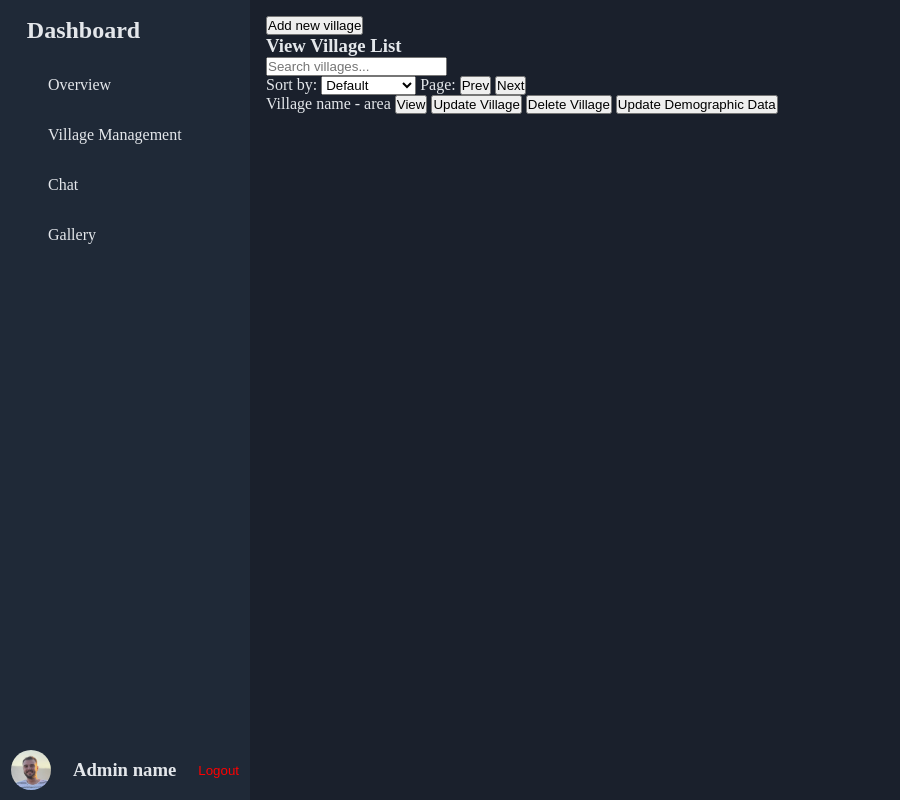
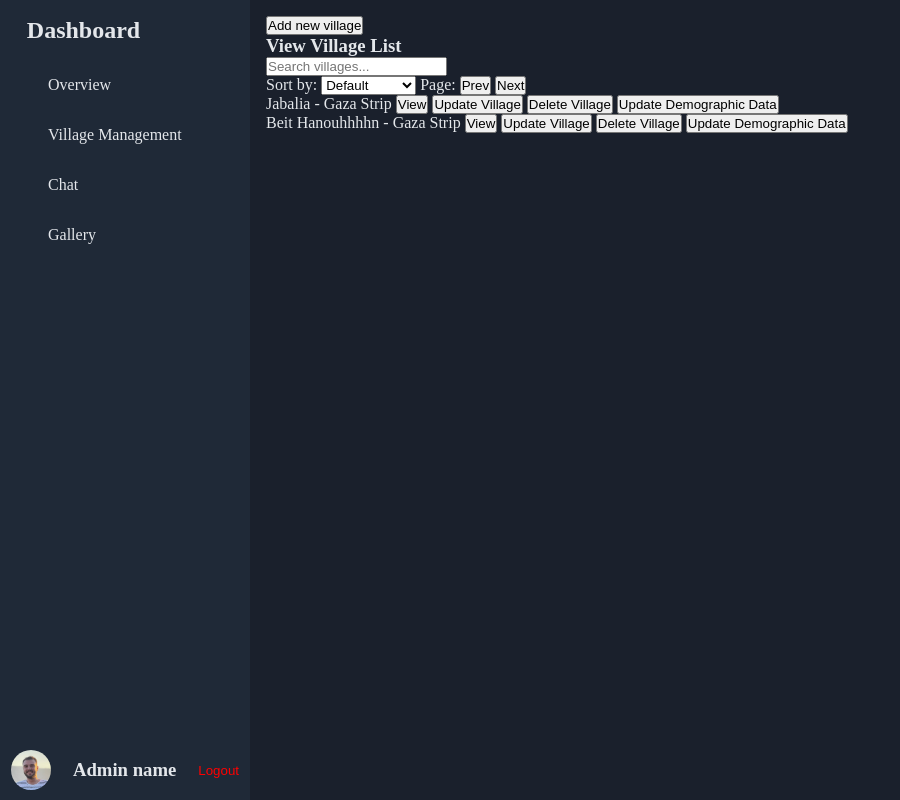
Before and after one commit to shehab-kharaz/villages-management-system, a plain HTML site: page src/html/village-management.html in a window 1280 px wide. Shown: the whole page, without its empty margins (0-900 px from the left). Drawn offline with Linux system fonts and the light colour scheme.

Commit message:
refactor: Generate villages container dynamically
Remove static HTML of the village container in the village managemet tab
and make it produce the container dynamically based on the villages
we have.

```diff
--- a/src/html/village-management.html
+++ b/src/html/village-management.html
@@ -49,20 +49,14 @@
       </div>
 
       <div>
-        <div>
-          <span>Village name</span> - <span>area</span>
-          <button id="view-village-btn">View</button>
-          <button id="update-village-btn">Update Village</button>
-          <button id="delete-village-btn">Delete Village</button>
-          <button id="demographic-btn">Update Demographic Data</button>
-        </div>
+        <div id="village-list-container"></div>
         <div></div>
       </div>
     </section>
   </main>
 
 
-    <div id="village-options-modal" role="dialog" aria-hidden="true">
+    <div id="village-options-modal" role="dialog">
       <div id="modal-header">
         <h2 id="modal-title"></h2>
         <button id="modal-close-button">&#10006;</button>
--- a/src/js/village-management.js
+++ b/src/js/village-management.js
@@ -0,0 +1,49 @@
+
+const villages = [
+  {
+    name: "Jabalia",
+    region: "Gaza Strip",
+    area: 10,
+    latitude: 31.9522,
+    longitude: 35.2034,
+    tags: ["rural", "urban"],
+    img: "../images/admin-image.jpeg"
+  },
+  {
+    name: "Beit Hanouhhhhn",
+    region: "Gaza Strip",
+    area: 15,
+    latitude: 31.5362,
+    longitude: 34.5041,
+    tags: "urban",
+    img: "../images/admin-image.jpeg"
+  }
+];
+
+const villageContainer = document.querySelector("#village-list-container");
+
+function createVillageEntry(village) {
+
+  const villageDiv = document.createElement("div");
+  villageDiv.innerHTML = `
+    <span>${village.name}</span> - <span>${village.region}</span>
+    <button class="view-village-btn">View</button>
+    <button class="update-village-btn">Update Village</button>
+    <button class="delete-village-btn">Delete Village</button>
+    <button class="demographic-btn">Update Demographic Data</button>
+  `;
+
+  villageContainer.appendChild(villageDiv);
+}
+
+
+function generateVillageList(villages) {
+  villageContainer.innerHTML = "";
+  for(individualVillage of villages){
+    createVillageEntry(individualVillage);
+  }
+}
+
+
+generateVillageList(villages);
+villageContainer.addEventListener("click", () => console.log("shehab"))
--- a/src/js/villages-modal.js
+++ b/src/js/villages-modal.js
@@ -91,6 +91,9 @@ function createAddUpdateVillageModal(title, buttonText, data) {
 
   const actionButton = document.createElement("button");
   actionButton.innerText = buttonText;
+  actionButton.addEventListener("click", ()=>{
+    console.log("Clicked");
+  })
 
   setUpModal(title, villageNewUpdateTemplate, actionButton)
   openModal();
@@ -194,7 +197,7 @@ function createUpdateDemographicsModal() {
 closeButton.addEventListener("click", closeModal);
 modalBackdrop.addEventListener("click", closeModal);
 addNewVillageButton.addEventListener("click", createAddNewVillageModal);
-document.querySelector("#update-village-btn").addEventListener("click",createUpdateVillageModal)
-document.querySelector("#view-village-btn").addEventListener("click", createViewModal);
-document.querySelector("#delete-village-btn").addEventListener("click", createDeleteModal);
-document.querySelector("#demographic-btn").addEventListener("click", createUpdateDemographicsModal)
+// document.querySelector("#update-village-btn").addEventListener("click",createUpdateVillageModal)
+// document.querySelector("#view-village-btn").addEventListener("click", createViewModal);
+// document.querySelector("#delete-village-btn").addEventListener("click", createDeleteModal);
+// document.querySelector("#demographic-btn").addEventListener("click", createUpdateDemographicsModal)
```
